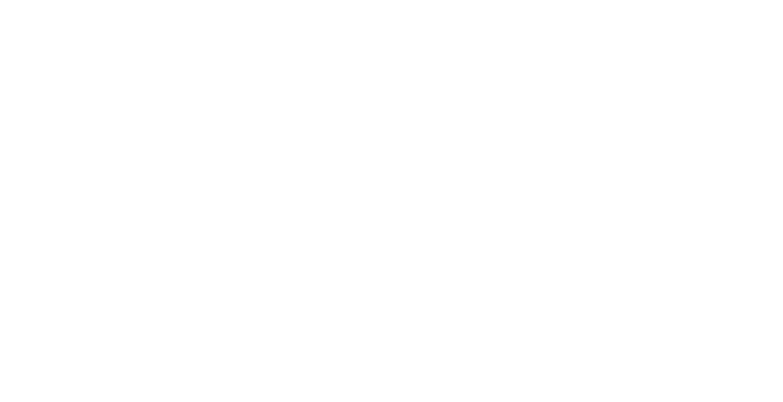
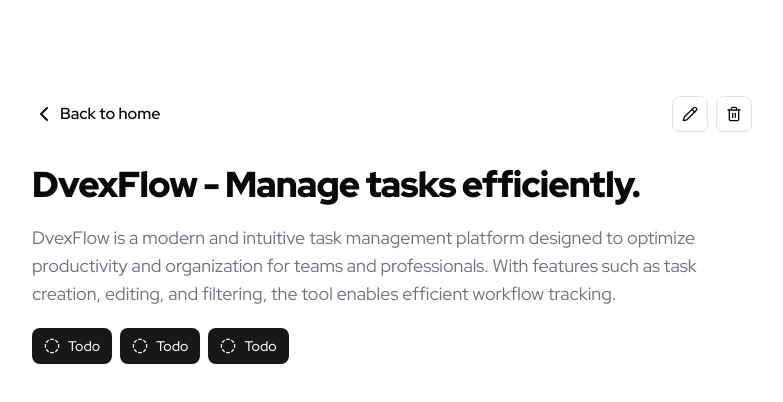
Before and after one commit to aridanpantoja/dvexbit-test, a Next.js app: page /tasks/1f3a25f8-d9c2-47b8-84f0-3a1d8ff2d0a6 in a window 1280 px wide. Shown: the top 402 px of the page, without its empty margins (248-1031 px from the left). Built offline with nearby package versions, Linux system fonts and the light colour scheme.

Commit message:
feat: add task page, not found page, delete row actionsand add axios and concurrently

```diff
--- a/package.json
+++ b/package.json
@@ -9,7 +9,8 @@
     "lint": "next lint",
     "test": "jest",
     "test:watch": "jest --watch",
-    "server": "json-server server.json --watch --port 3333"
+    "server": "json-server server.json --watch --port 3333",
+    "dev:server": "concurrently \"pnpm dev\" \"pnpm run server\""
   },
   "dependencies": {
     "@radix-ui/react-checkbox": "^1.1.4",
@@ -20,6 +21,7 @@
     "@radix-ui/react-tooltip": "^1.1.8",
     "@tanstack/react-query": "^5.67.2",
     "@tanstack/react-table": "^8.21.2",
+    "axios": "^1.8.3",
     "class-variance-authority": "^0.7.1",
     "clsx": "^2.1.1",
     "cmdk": "1.0.0",
@@ -40,6 +42,7 @@
     "@types/node": "^20",
     "@types/react": "^19",
     "@types/react-dom": "^19",
+    "concurrently": "^9.1.2",
     "eslint": "^9",
     "eslint-config-next": "15.2.1",
     "eslint-config-prettier": "^10.1.1",
--- /dev/null
+++ b/src/app/not-found.tsx
@@ -0,0 +1,33 @@
+import { buttonVariants } from '@/components/ui/button'
+import { WidthWrapper } from '@/components/width-wrapper'
+import { ChevronLeft } from 'lucide-react'
+import Image from 'next/image'
+import Link from 'next/link'
+
+export default function NotFound() {
+  return (
+    <section className="">
+      <WidthWrapper>
+        <div className="flex flex-col items-center justify-center gap-6">
+          <Image
+            src="/images/404.webp"
+            alt="🚧"
+            width={96}
+            height={96}
+            className="mx-auto"
+          />
+
+          <h1>Ops! Page Not Found</h1>
+          <p className="text-muted-foreground">
+            The page that you looking for is unavailable or dont exist
+          </p>
+          <div className="flex flex-wrap justify-center gap-2">
+            <Link href="/" className={buttonVariants()}>
+              <ChevronLeft /> Go back to home
+            </Link>
+          </div>
+        </div>
+      </WidthWrapper>
+    </section>
+  )
+}
--- a/src/app/tasks/[taskId]/page.tsx
+++ b/src/app/tasks/[taskId]/page.tsx
@@ -1,3 +1,60 @@
+import { TaskForm } from '@/components/task-form'
+import { Button } from '@/components/ui/button'
+import { WidthWrapper } from '@/components/width-wrapper'
+import { ChevronLeft, CircleDashed, Pencil, Plus, Trash2 } from 'lucide-react'
+import Link from 'next/link'
+
 export default function TaskPage() {
-  return <></>
+  return (
+    <article className="my-24 space-y-8">
+      <section>
+        <WidthWrapper>
+          <div className="flex items-center justify-between">
+            <Link
+              href="/"
+              className="flex w-fit items-center gap-1 font-semibold"
+            >
+              <ChevronLeft /> Back to home
+            </Link>
+
+            <div className="space-x-2">
+              <Button size="icon" variant="outline">
+                <Pencil />
+              </Button>
+
+              <Button size="icon" variant="outline">
+                <Trash2 />
+              </Button>
+            </div>
+          </div>
+        </WidthWrapper>
+      </section>
+
+      <section>
+        <WidthWrapper>
+          <div className="flex flex-col gap-5">
+            <h1>DvexFlow - Manage tasks efficiently.</h1>
+            <p className="text-muted-foreground text-lg">
+              DvexFlow is a modern and intuitive task management platform
+              designed to optimize productivity and organization for teams and
+              professionals. With features such as task creation, editing, and
+              filtering, the tool enables efficient workflow tracking.
+            </p>
+
+            <div className="space-x-2">
+              <Button>
+                <CircleDashed /> Todo
+              </Button>
+              <Button>
+                <CircleDashed /> Todo
+              </Button>
+              <Button>
+                <CircleDashed /> Todo
+              </Button>
+            </div>
+          </div>
+        </WidthWrapper>
+      </section>
+    </article>
+  )
 }
--- a/src/components/data-table/columns.tsx
+++ b/src/components/data-table/columns.tsx
@@ -1,9 +1,9 @@
 'use client'
 
 import { ColumnHeader } from '@/components/data-table/column-header'
-import { RowActions } from '@/components/data-table/row-actions'
+import { statuses } from '@/data/data'
 import { Task } from '@/data/schema'
-import { capitalize, getDaysRemaining } from '@/lib/utils'
+import { getDaysRemaining } from '@/lib/utils'
 import { ColumnDef } from '@tanstack/react-table'
 import { ALargeSmall, BookOpen, CalendarDays, CircleDashed } from 'lucide-react'
 import Link from 'next/link'
@@ -40,12 +40,30 @@
     header: ({ column }) => (
       <ColumnHeader column={column} title="Status" icon={CircleDashed} />
     ),
-    cell: ({ row }) => (
-      <div className="flex w-fit items-center gap-1.5 rounded-full bg-red-300 px-2.5 py-0.5">
-        <div className="size-2.5 rounded-full bg-red-500"></div>
-        {capitalize(row.getValue('status'))}
-      </div>
-    ),
+    cell: ({ row }) => {
+      const status = statuses.find(
+        (status) => status.value === row.getValue('status'),
+      )
+
+      if (!status) {
+        return null
+      }
+
+      return (
+        <div className="flex items-center gap-2">
+          {status.icon && (
+            <status.icon className="text-muted-foreground size-4" />
+          )}
+          <span>{status.label}</span>
+        </div>
+      )
+    },
+    // cell: ({ row }) => (
+    //   <div className="flex w-fit items-center gap-1.5 rounded-full bg-red-300 px-2.5 py-0.5">
+    //     <div className="size-2.5 rounded-full bg-red-500"></div>
+    //     {capitalize(row.getValue('status'))}
+    //   </div>
+    // ),
     filterFn: (row, id, value) => {
       return value.includes(row.getValue(id))
     },
@@ -78,8 +96,4 @@
       }
     },
   },
-  {
-    id: 'actions',
-    cell: ({ row }) => <RowActions row={row} />,
-  },
 ]
--- a/src/components/data-table/row-actions.tsx
+++ /dev/null
@@ -1,47 +0,0 @@
-'use client'
-
-import { Button } from '@/components/ui/button'
-import {
-  DropdownMenu,
-  DropdownMenuContent,
-  DropdownMenuItem,
-  DropdownMenuTrigger,
-} from '@/components/ui/dropdown-menu'
-import { Task } from '@/data/schema'
-import { Row } from '@tanstack/react-table'
-import { MoreHorizontal } from 'lucide-react'
-
-type RowActionsProps = {
-  row: Row<Task>
-}
-
-export function RowActions({ row }: RowActionsProps) {
-  const task = row.original
-
-  function handleView() {
-    console.log(`View ${task.id}`)
-  }
-
-  function handleEdit() {
-    console.log(`Edit ${task.id}`)
-  }
-
-  function handleRemove() {
-    console.log(`Remove ${task.id}`)
-  }
-
-  return (
-    <DropdownMenu>
-      <DropdownMenuTrigger asChild>
-        <Button variant="ghost" size="icon">
-          <MoreHorizontal className="zie" />
-        </Button>
-      </DropdownMenuTrigger>
-      <DropdownMenuContent>
-        <DropdownMenuItem onClick={handleView}>View</DropdownMenuItem>
-        <DropdownMenuItem onClick={handleEdit}>Edit</DropdownMenuItem>
-        <DropdownMenuItem onClick={handleRemove}>Remove</DropdownMenuItem>
-      </DropdownMenuContent>
-    </DropdownMenu>
-  )
-}
```
Also changed, not shown: public/images/404.webp (added), 1 other file (tests, documents, lock files or other folders).
